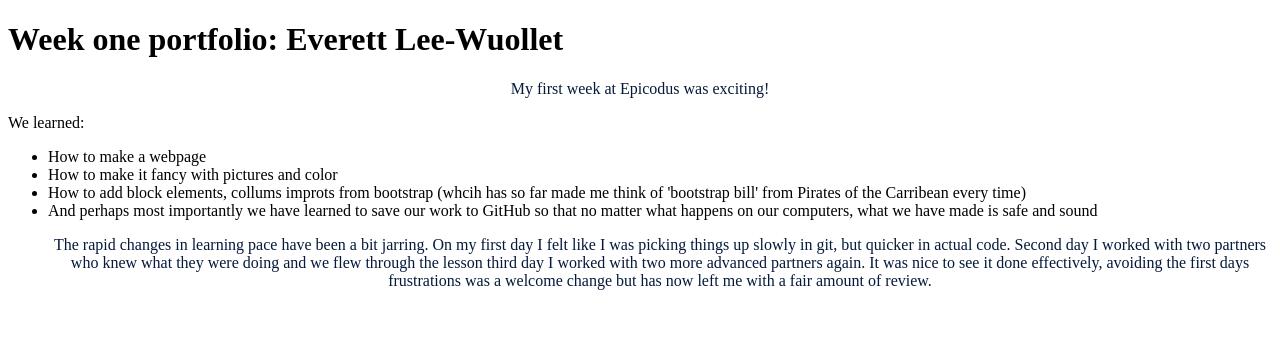
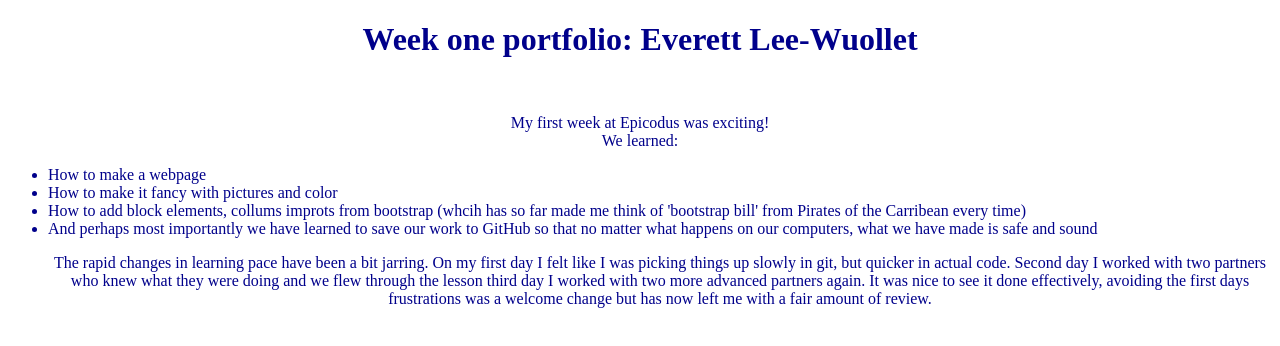
Before and after one commit to ELee-Wuollet13/Friday-1st-Project, a plain HTML site: page index.html in a window 1280 px wide. Drawn offline with Linux system fonts and the light colour scheme.

Commit message:
add the README.md

```diff
--- a/css/styles.css
+++ b/css/styles.css
@@ -1,4 +1,16 @@
 p {
-  color: #05193a;
+  color: darkblue;
   text-align: center;
 }
+
+h1 {
+  color: darkblue;
+  text-align: center;
+}
+ul {
+  color: darkblue;
+}
+
+.dairy {
+  text-align: center;
+}
--- a/index.html
+++ b/index.html
@@ -8,10 +8,11 @@
 <body>
   <div well>
     <h1>Week one portfolio: Everett Lee-Wuollet</h1>
-  <div classdiary>
+    <img src="" alt="">
+    <div class-diary>
       <p>My first week at Epicodus was exciting!<br>
+      We learned:
     </p>
-      We learned:
       <ul>
         <li>How to make a webpage</li>
         <li>How to make it fancy with pictures and color</li>
```
Also changed, not shown: 1 other file. Lines whose indentation alone changed are shown as unchanged.
